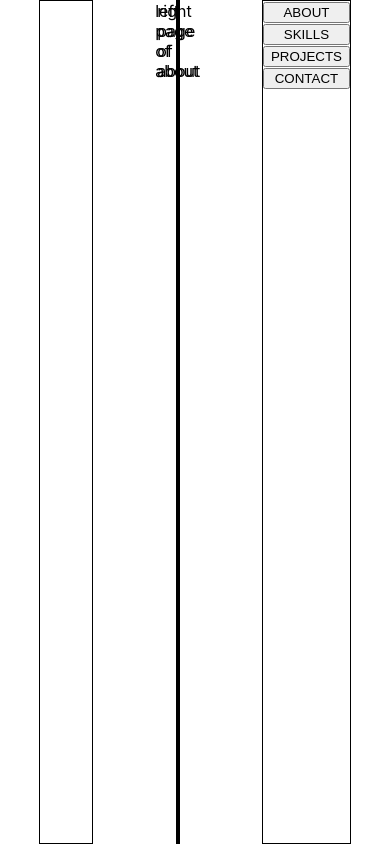
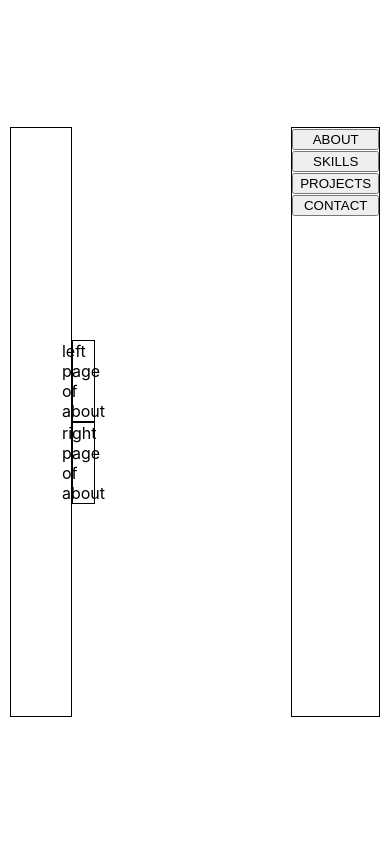
Before and after one commit to MacCabe1888/Professional-Portfolio, a React (Create React App) app: page /#/ in a window 390 px wide. Built offline with nearby package versions, Linux system fonts and the light colour scheme.

Commit message:
adjusted dimensions and margins, both generally and in the context of media queries

```diff
--- a/src/components/Dossier/style.css
+++ b/src/components/Dossier/style.css
@@ -4,10 +4,39 @@ div {
 }
 
 div.container {
-  width: 80%;
-  margin: 0 10% 0 10%;
+  width: 80vw;
+  height: 70vh;
+  margin: 15vh 10vw;
+}
+
+div.pages {
+  width: calc(100% - 144px);
 }
 
 div.content {
   width: 100%;
 }
+
+@media screen and (max-width: 1200px) {
+  div.container {
+    width: 90vw;
+    margin: 15vh 5vw;
+  }
+
+  div.pages {
+    width: calc(100% - 48px);
+  }
+}
+
+@media screen and (max-width: 900px) {
+  div.container {
+    width: 95vw;
+    margin: 15vh 2.5vw;
+  }
+}
+
+@media screen and (max-width: 600px) {
+  div.pages {
+    flex-direction: column;
+  }
+}
```
